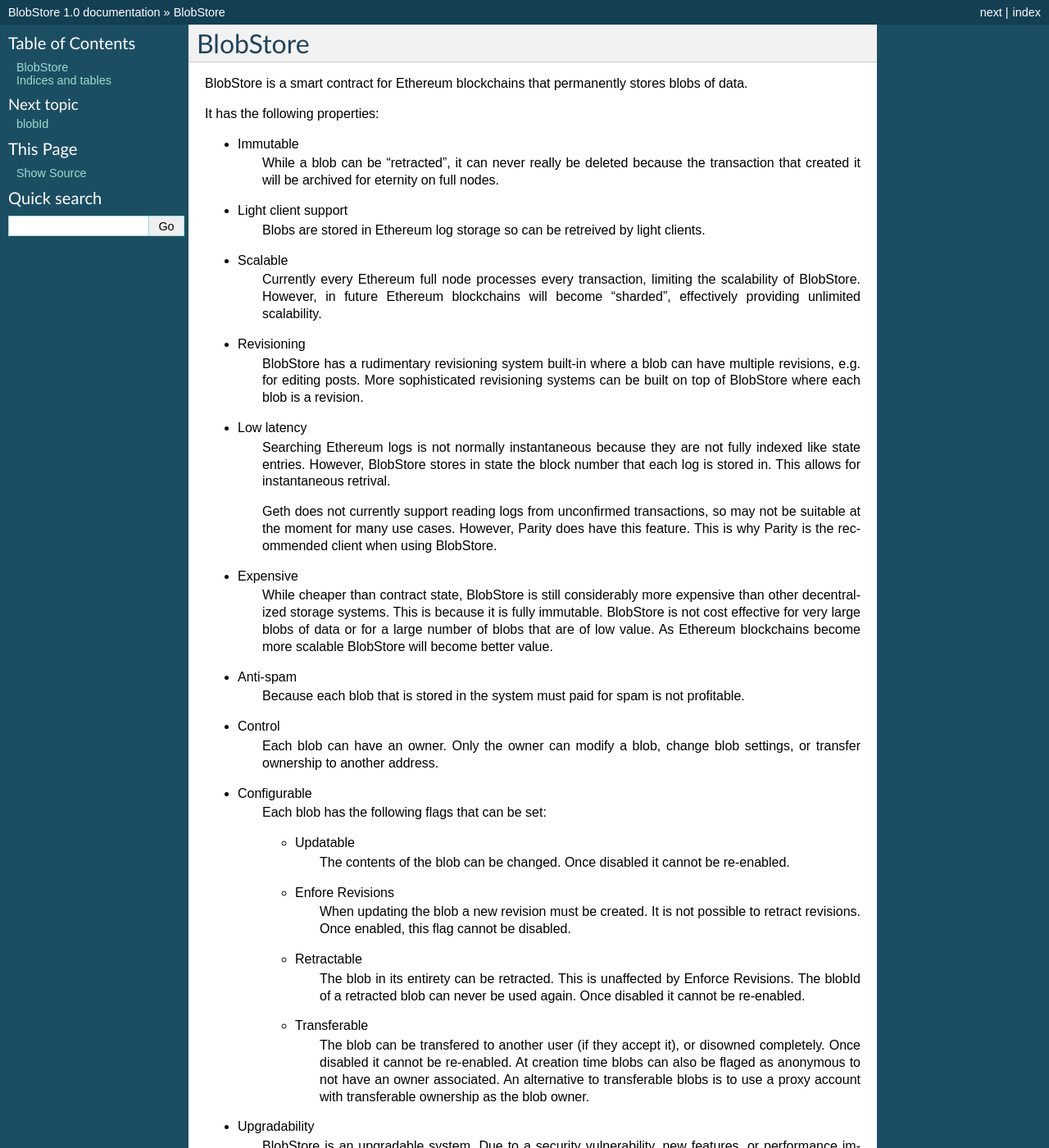
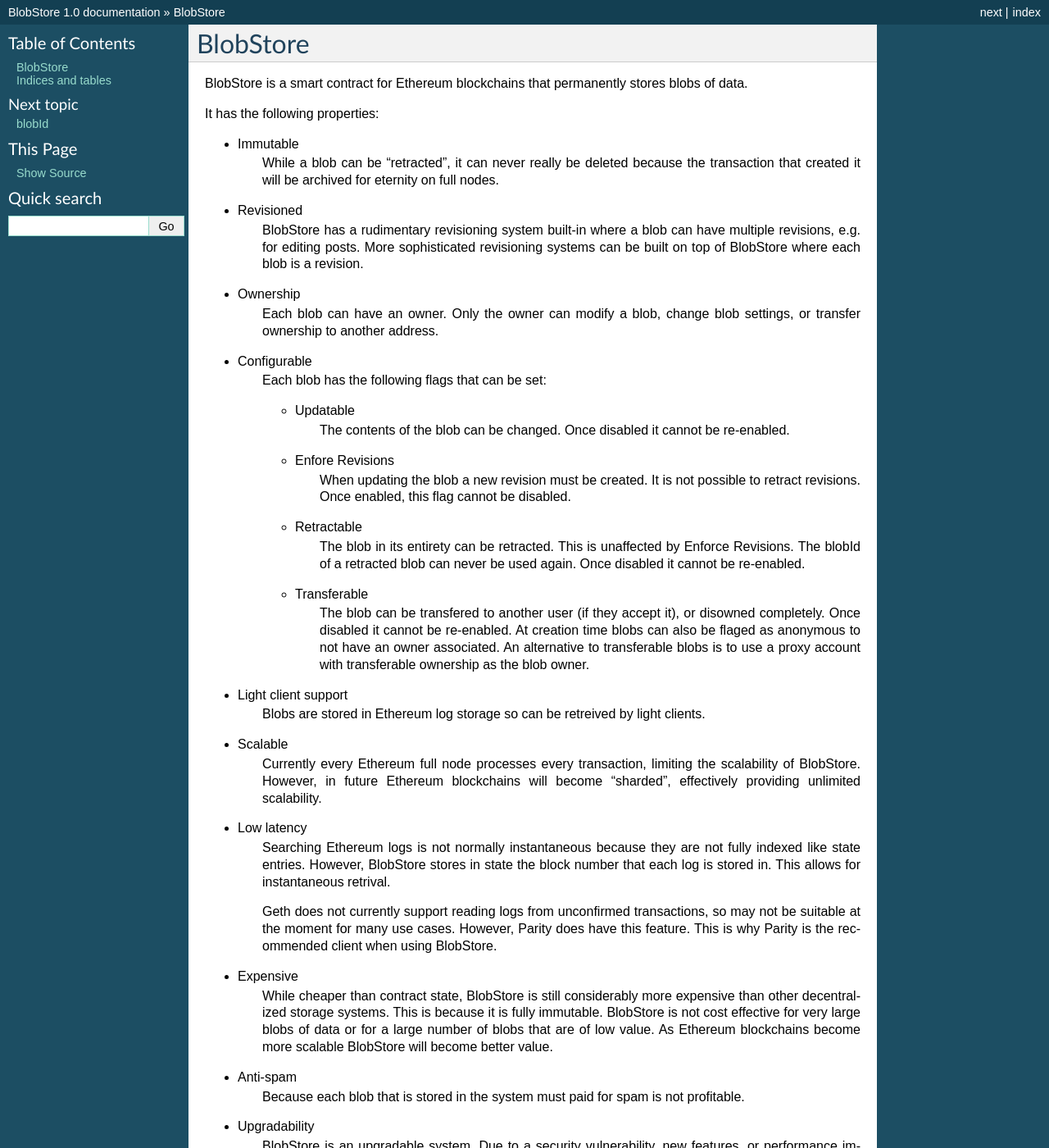
Before and after one commit to acuity-network/mix-item-store, a Sphinx documentation site: the page built from docs/index.rst, in a window 1280 px wide and 1400 px high. Shown: the whole window at 82% size. Built offline with Sphinx 7.4.7, drawn with Linux system fonts in a browser that asks for light colours; some of the changed lines change nothing that is shown.

Commit message:
Update property order.

```diff
--- a/docs/index.rst
+++ b/docs/index.rst
@@ -13,27 +13,10 @@
 * Immutable
     While a blob can be "retracted", it can never really be deleted because the transaction that created it will be archived for eternity on full nodes.
 
-* Light client support
-   Blobs are stored in Ethereum log storage so can be retreived by light clients.
-
-* Scalable
-   Currently every Ethereum full node processes every transaction, limiting the scalability of BlobStore. However, in future Ethereum blockchains will become "sharded", effectively providing unlimited scalability.
-
-* Revisioning
+* Revisioned
    BlobStore has a rudimentary revisioning system built-in where a blob can have multiple revisions, e.g. for editing posts. More sophisticated revisioning systems can be built on top of BlobStore where each blob is a revision.
 
-* Low latency
-   Searching Ethereum logs is not normally instantaneous because they are not fully indexed like state entries. However, BlobStore stores in state the block number that each log is stored in. This allows for instantaneous retrival.
-
-   Geth does not currently support reading logs from unconfirmed transactions, so may not be suitable at the moment for many use cases. However, Parity does have this feature. This is why Parity is the recommended client when using BlobStore.
-
-* Expensive
-   While cheaper than contract state, BlobStore is still considerably more expensive than other decentralized storage systems. This is because it is fully immutable. BlobStore is not cost effective for very large blobs of data or for a large number of blobs that are of low value. As Ethereum blockchains become more scalable BlobStore will become better value.
-
-* Anti-spam
-   Because each blob that is stored in the system must paid for spam is not profitable.
-
-* Control
+* Ownership
    Each blob can have an owner. Only the owner can modify a blob, change blob settings, or transfer ownership to another address.
 
 * Configurable
@@ -47,6 +30,23 @@
       The blob in its entirety can be retracted. This is unaffected by Enforce Revisions. The blobId of a retracted blob can never be used again. Once disabled it cannot be re-enabled.
    * Transferable
       The blob can be transfered to another user (if they accept it), or disowned completely. Once disabled it cannot be re-enabled. At creation time blobs can also be flaged as anonymous to not have an owner associated. An alternative to transferable blobs is to use a proxy account with transferable ownership as the blob owner.
+
+* Light client support
+   Blobs are stored in Ethereum log storage so can be retreived by light clients.
+
+* Scalable
+   Currently every Ethereum full node processes every transaction, limiting the scalability of BlobStore. However, in future Ethereum blockchains will become "sharded", effectively providing unlimited scalability.
+
+* Low latency
+   Searching Ethereum logs is not normally instantaneous because they are not fully indexed like state entries. However, BlobStore stores in state the block number that each log is stored in. This allows for instantaneous retrival.
+
+   Geth does not currently support reading logs from unconfirmed transactions, so may not be suitable at the moment for many use cases. However, Parity does have this feature. This is why Parity is the recommended client when using BlobStore.
+
+* Expensive
+   While cheaper than contract state, BlobStore is still considerably more expensive than other decentralized storage systems. This is because it is fully immutable. BlobStore is not cost effective for very large blobs of data or for a large number of blobs that are of low value. As Ethereum blockchains become more scalable BlobStore will become better value.
+
+* Anti-spam
+   Because each blob that is stored in the system must paid for spam is not profitable.
 
 * Upgradability
     BlobStore is an upgradable system. Due to a security vulnerability, new features, or performance improvements a new BlobStore contract may be deployed.
```
